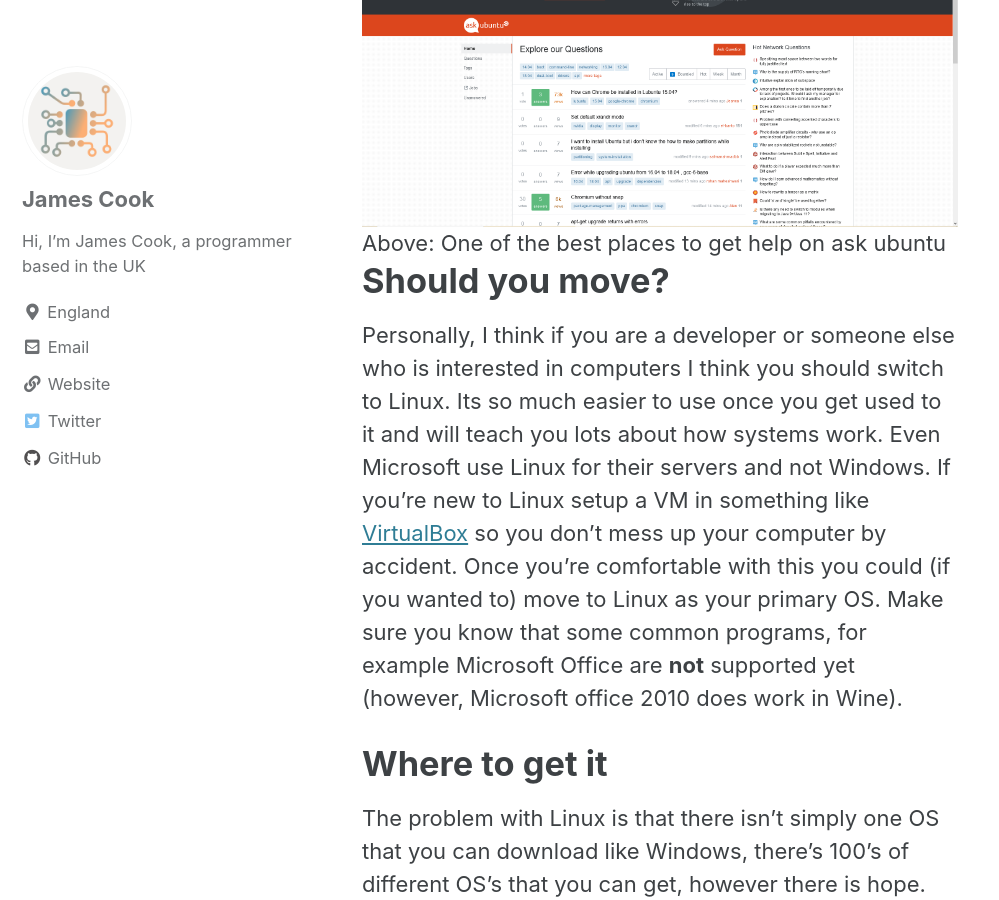
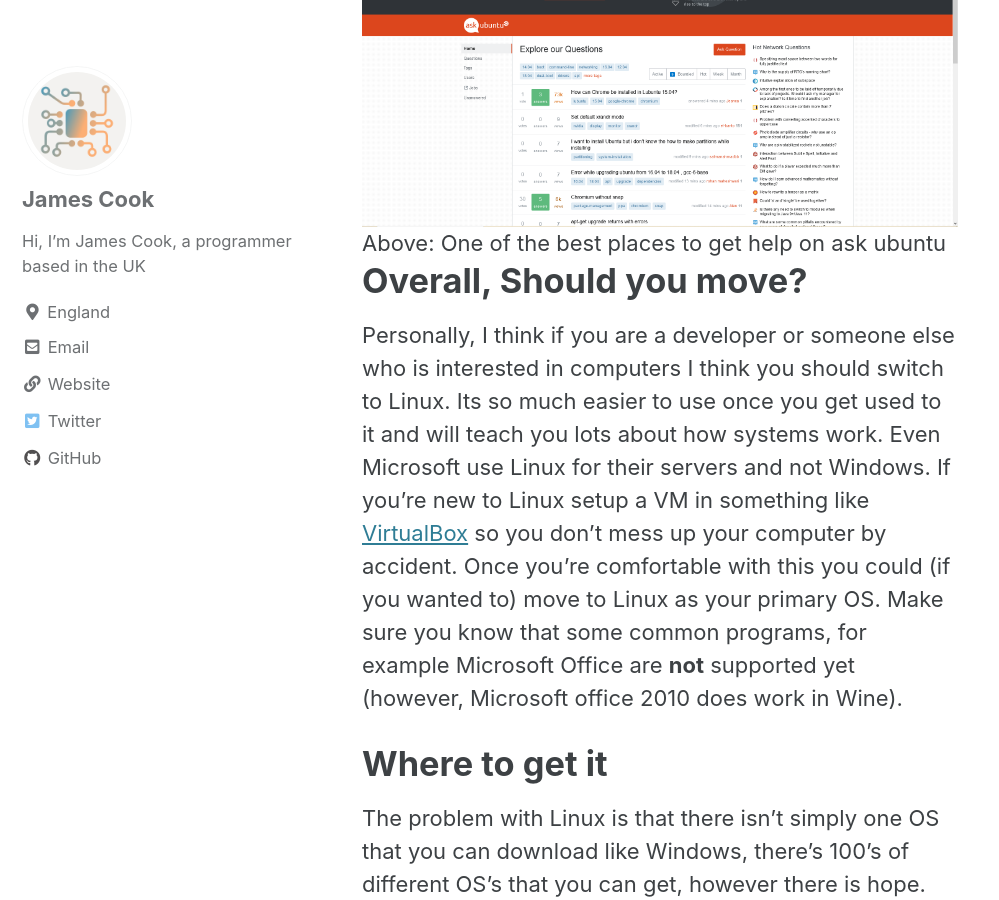
Before and after one commit to gigt1/jaminit.co.uk, a Jekyll site: the page built from _posts/2020-07-18-Should-You-Switch-To-Linux.md, in a window 1280 px wide and 900 px high, scrolled down 2177 px. Shown: the whole window, without its empty margins (0-999 px from the left). Built offline with Jekyll 4.4.1, drawn with Linux system fonts in a browser that asks for light colours; cached includes are drawn as plain includes.

Commit message:
More clarification

```diff
--- a/_posts/2020-07-18-Should-You-Switch-To-Linux.md
+++ b/_posts/2020-07-18-Should-You-Switch-To-Linux.md
@@ -15,7 +15,7 @@ Above: The Linux Mint desktop
 * It isn't as user friendly - You're going to need to learn some basic terminal commands to do things every now and then. Most things can be done from a nice little GUI if you'd like however.
 ![Ask ubuntu page](/images/ask-ubuntu-main-page.png)
 Above: One of the best places to get help on ask ubuntu
-# Should you move?
+# Overall, Should you move?
 Personally, I think if you are a developer or someone else who is interested in computers I think you should switch to Linux. Its so much easier to use once you get used to it and will teach you lots about how systems work. Even Microsoft use Linux for their servers and not Windows. If you're new to Linux setup a VM in something like [VirtualBox](https://www.virtualbox.org) so you don't mess up your computer by accident. Once you're comfortable with this you could (if you wanted to) move to Linux as your primary OS. Make sure you know that some common programs, for example Microsoft Office are **not** supported yet (however, Microsoft office 2010 does work in Wine).
 # Where to get it
 The problem with Linux is that there isn't simply one OS that you can download like Windows, there's 100's of different OS's that you can get, however there is hope. You can have a look at [distro watch](https://distrowatch.com/) which has the most popular distros on the side bar. For a beginner, I would suggest going with something like [Ubuntu](https://ubuntu.com/download/desktop) or [Linux Mint](https://linuxmint.com) because they are very widely used and Linux Mint feels a lot like Windows.
```
